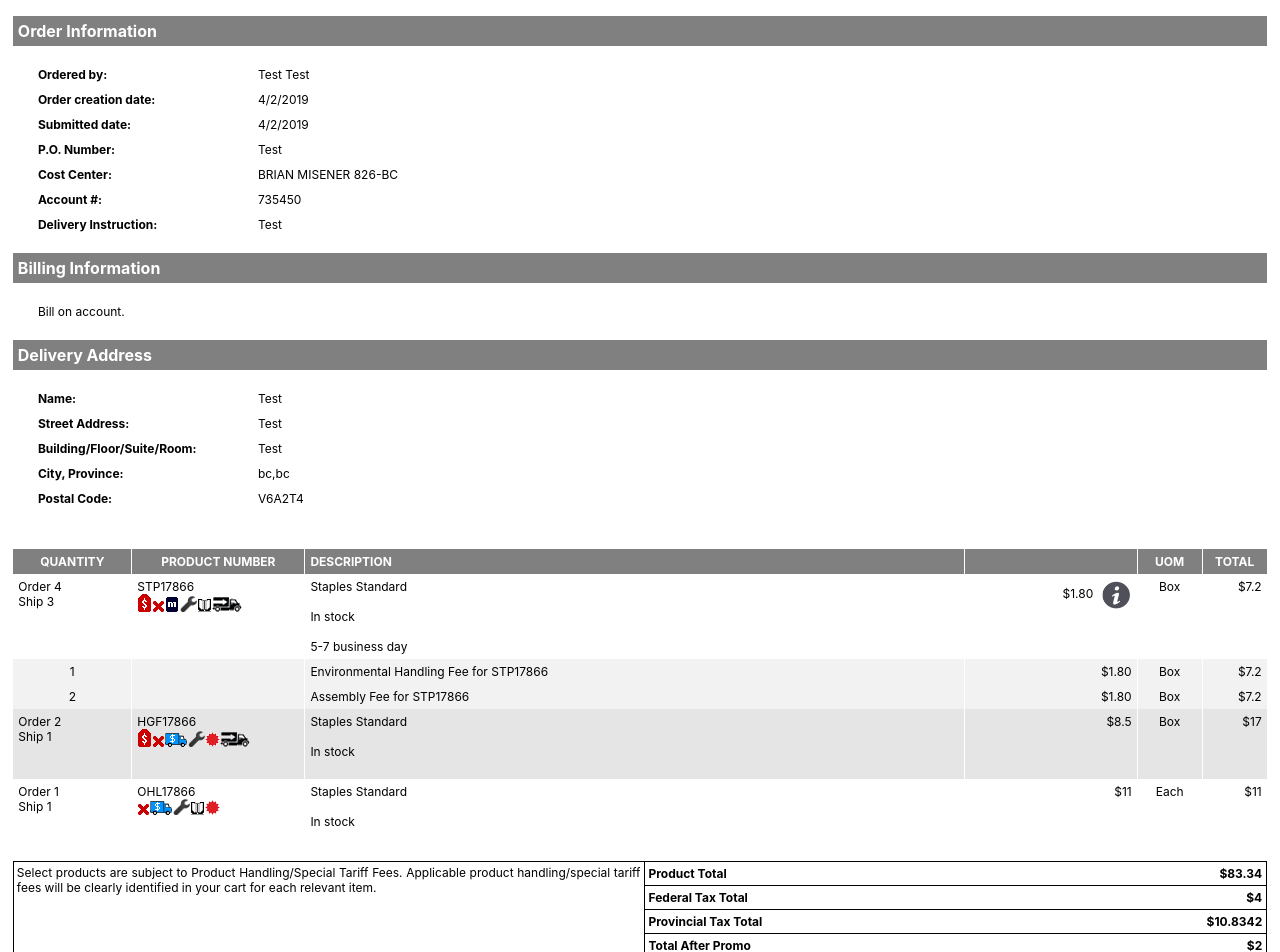
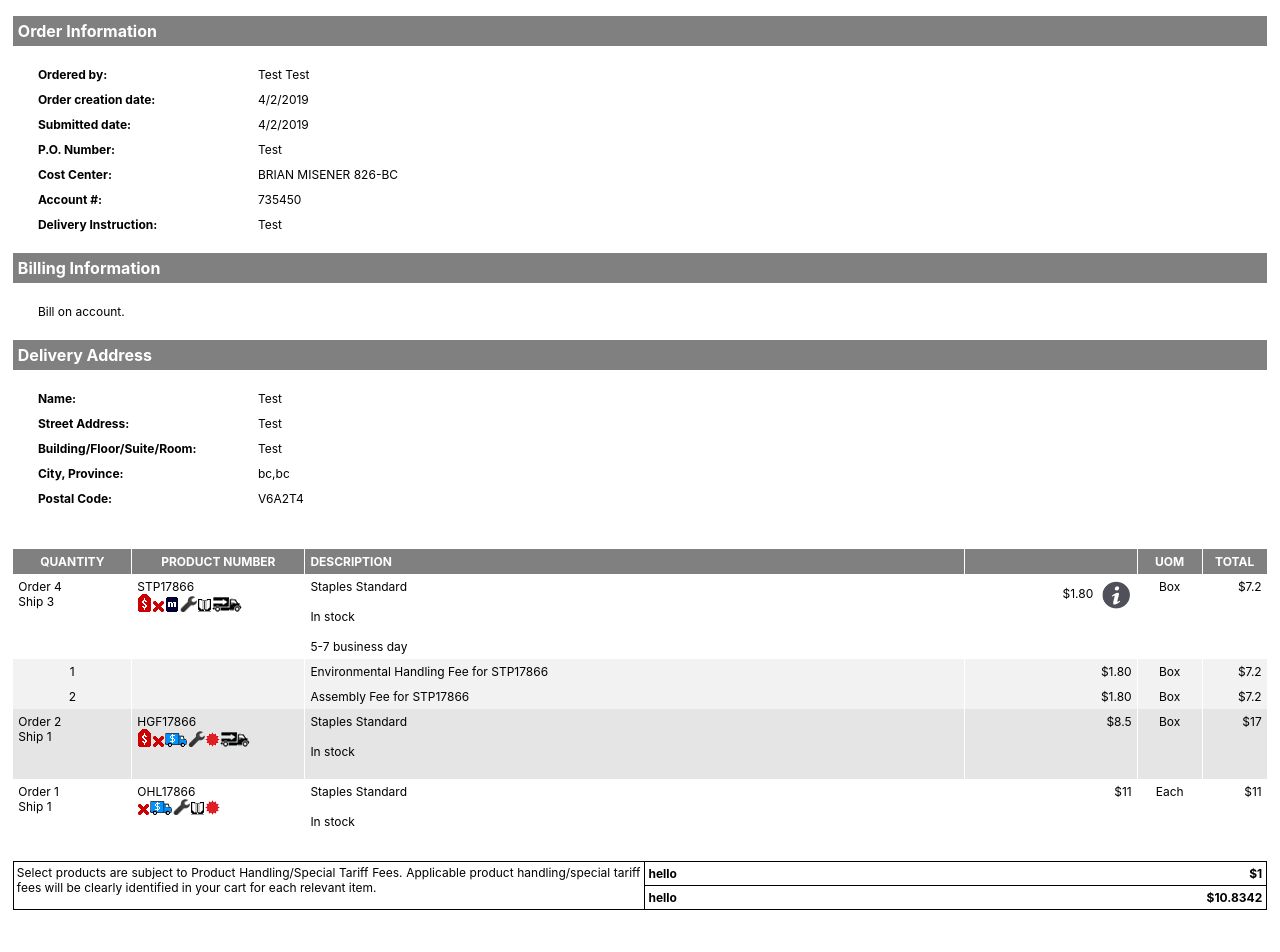
Before and after one commit to LaraVidoni/test-eway, a React (Create React App) app: page / in a window 1280 px wide. Shown: the top 952 px of the page. Built offline with nearby package versions, Linux system fonts and the light colour scheme.

Commit message:
try table

```diff
--- a/src/components/OrderInformation/OrderInformation.jsx
+++ b/src/components/OrderInformation/OrderInformation.jsx
@@ -194,7 +194,7 @@
         ecoGreenFees: 0,
         specialFees: 0,
         areaDeliveryFees: 0,
-        federalTaxTotal: 0,
+        federalTaxTotal: 1,
         provincialTaxTotal: 10.8342, //pst
         orderPromoDescriptionFR: undefined,
         orderPromoDescriptionEN: undefined,
@@ -409,7 +409,12 @@
                     </div>
 
                     <div id="render-table-total">
-                        <RenderLinesBottomTable lang={language} listTotal={this.state.listTotal}>
+                        <RenderLinesBottomTable lang={language} listTotal={this.state.listTotal}
+                            federalTaxTotal={this.state.federalTaxTotal} resources={resources}
+                            provincialTaxTotal={this.state.provincialTaxTotal}
+
+
+                            >
                             <div>hello there</div></RenderLinesBottomTable>
                     </div>
                 </div>
@@ -449,12 +454,12 @@
     function showTooltip() {
         isHidden = !isHidden
         console.log("show " + isHidden);
-        return(<RenderTooltip isHidden={isHidden} />)
+        return (<RenderTooltip isHidden={isHidden} />)
     }
     function hideTooltip() {
         isHidden = !isHidden
         console.log("hide " + isHidden);
-        return(<RenderTooltip isHidden={isHidden} />)
+        return (<RenderTooltip isHidden={isHidden} />)
     }
 
     for (let i = 0; i < numberOfProducts; i++) {
@@ -503,7 +508,7 @@
                         }
                         {isHidden && (
                             <div className="tooltip">
-                                {alert('test')}
+
                             </div>
                         )}
                     </span>
@@ -562,26 +567,43 @@
 }
 function RenderLinesBottomTable(props) {
     const lang = props.lang
-    const listTotal = props.listTotal
-    var line = [];
+    const resources = props.resources
+    console.log("ren bot : " + props)
+    return (
+        <>
+            <RenderFederalTaxTotal lang={lang} resources={resources} value={props.federalTaxTotal} />
+            <RenderProvincialTaxTotal lang={lang} resources={resources} value={props.provincialTaxTotal} />
+        </>
+    )
+}
+function RenderFederalTaxTotal(props) {
+    const lang = props.lang
+    const resources = props.resources
+    const value = props.value
 
-    listTotal.map((list, i) => {
-        if (list.price === 0.0) return null
+    if (value === 0) return null
 
-        line.push(
+    return (
+        <div className="render-bottom-table-line">
+            {resources.text}
+            <span className="render-bottom-table-float-right">
+                <Price amount={value} lang={lang} />
+            </span>
+        </div>)
+}function RenderProvincialTaxTotal(props) {
+    const lang = props.lang
+    const resources = props.resources
+    const value = props.value
 
-            <div key={i} className="render-bottom-table-line">
-                {list.text} {/*props.children*/}
-                <span className="render-bottom-table-float-right">
-                    <Price amount={list.price} lang={lang} />
-                </span>
+    if (value === 0) return null
 
-            </div>
-
-        )
-        return line;
-    })
-    return line;
+    return (
+        <div className="render-bottom-table-line">
+            {resources.text}
+            <span className="render-bottom-table-float-right">
+                <Price amount={value} lang={lang} />
+            </span>
+        </div>)
 }
 function RenderImages(props) {
     const listOfSymbols = props.listOfSymbols;
@@ -637,8 +659,8 @@
 
 
 function RenderTooltip(props) {
-    console.log("props: "+props)
-    const isHidden=props.isHidden;
+    console.log("props: " + props)
+    const isHidden = props.isHidden;
     if (isHidden) return null
     else return (
         <div className="test">
--- a/src/components/OrderInformation/messages.jsx
+++ b/src/components/OrderInformation/messages.jsx
@@ -30,6 +30,7 @@
         includesApplicable: "Includes applicable",
         totalFurnitureDeliveryInstallation: "(Delivery & Installation Extra)",
         messageProductHandlingBottom: "Select products are subject to Product Handling/Special Tariff Fees. Applicable product handling/special tariff fees will be clearly identified in your cart for each relevant item."
+    ,text:"hello"
     },
     fr: {
         orderInformation: "Information de la commande",
```
